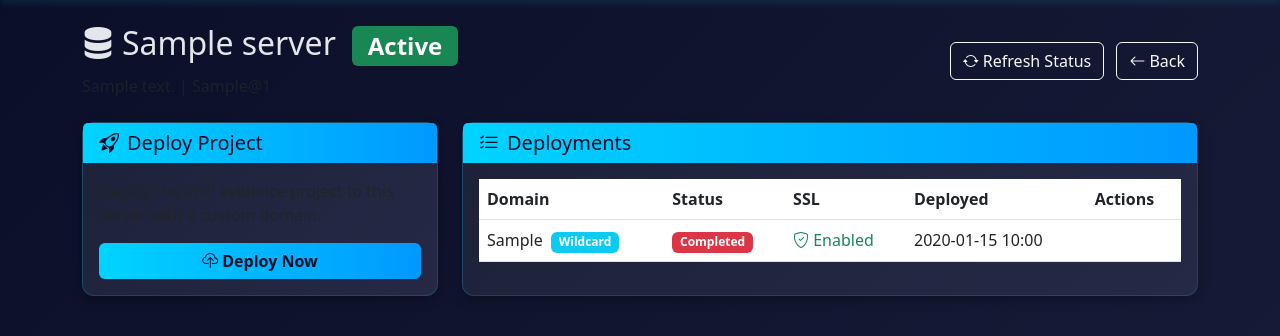
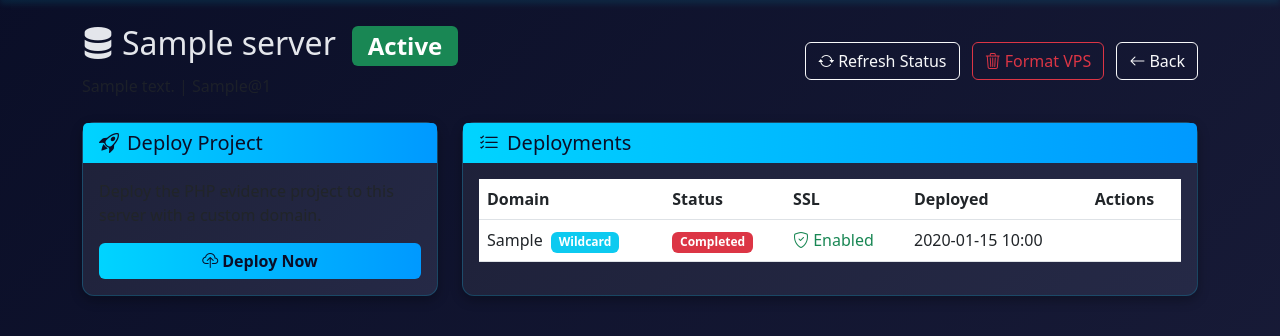
Before and after one commit to x8080x2/LMAO, a Flask app: page /vps/1 in a window 1280 px wide. Shown: the part 58-394 px from the top of the page. Run offline with Flask 3, Linux system fonts and the light colour scheme; tables that the repository leaves empty hold one stand-in row (values such as "Sample post"); parts of the project's set-up code (start-up, migrations or seed data) failed here and were passed over.

Commit message:
Assistant checkpoint: Add Format VPS button with cleanup functionality
Assistant generated file changes:
- vps_manager/templates/view_vps.html: Add Format VPS button with confirmation modal, Add format VPS JavaScript functions
- vps_manager/app.py: Add format VPS route

---

User prompt:

ALso button to clear all format the vps ,  to reinstall the on a new vps

Replit-Commit-Author: Assistant
Replit-Commit-Session-Id: 9c97654d-9d0d-4554-8ae0-3aa89ff547f2
Replit-Commit-Event-Id: 97e14150-5c17-4185-9e60-b8ba69b4adff

```diff
--- a/vps_manager/app.py
+++ b/vps_manager/app.py
@@ -770,6 +770,83 @@ def run_ssl_activation_background(app_context, server_id, deployment_id, passwor
                 ssl_status[deployment_id] = {'status': 'failed', 'step': f'Error: {str(e)}', 'progress': 0}
 
 
+@app.route('/vps/<int:server_id>/format', methods=['POST'])
+def format_vps(server_id):
+    server = VPSServer.query.get_or_404(server_id)
+
+    if not server.is_active:
+        return jsonify({'success': False, 'message': 'Server is not active'})
+
+    password = decrypt_password_safe(server.ssh_password)
+    ssh_key = decrypt_password_safe(server.ssh_key) if server.ssh_key else None
+
+    if not password and not ssh_key:
+        return jsonify({'success': False, 'message': 'Failed to decrypt credentials'})
+
+    try:
+        ssh = paramiko.SSHClient()
+        ssh.set_missing_host_key_policy(paramiko.AutoAddPolicy())
+
+        if ssh_key:
+            from io import StringIO
+            try:
+                key_file = StringIO(ssh_key)
+                pkey = paramiko.RSAKey.from_private_key(key_file)
+            except:
+                try:
+                    key_file = StringIO(ssh_key)
+                    pkey = paramiko.Ed25519Key.from_private_key(key_file)
+                except:
+                    key_file = StringIO(ssh_key)
+                    pkey = paramiko.ECDSAKey.from_private_key(key_file)
+            ssh.connect(server.ip_address, port=server.ssh_port, username=server.ssh_user, pkey=pkey, timeout=30)
+        else:
+            ssh.connect(server.ip_address, port=server.ssh_port, username=server.ssh_user, password=password, timeout=30)
+
+        # Get all deployments for this server
+        deployments = Deployment.query.filter_by(server_id=server_id).all()
+        domains_cleaned = []
+
+        for deployment in deployments:
+            domain = deployment.domain
+
+            # Disable Apache site
+            ssh.exec_command(f"sudo a2dissite {domain}.conf", timeout=30)
+
+            # Remove Apache config
+            ssh.exec_command(f"sudo rm -f /etc/apache2/sites-available/{domain}.conf", timeout=30)
+
+            # Remove SSL certificates
+            ssh.exec_command(f"sudo certbot delete --cert-name {domain} --non-interactive", timeout=60)
+
+            # Remove web files
+            ssh.exec_command(f"sudo rm -rf /var/www/{domain}", timeout=60)
+
+            domains_cleaned.append(domain)
+
+        # Reload Apache
+        ssh.exec_command("sudo systemctl reload apache2", timeout=30)
+
+        ssh.close()
+
+        # Delete deployment records from database
+        DeploymentHistory.query.filter(DeploymentHistory.deployment_id.in_([d.id for d in deployments])).delete(synchronize_session=False)
+        Deployment.query.filter_by(server_id=server_id).delete()
+        db.session.commit()
+
+        log_action('VPS Formatted', f"Formatted VPS {server.name} - Removed {len(domains_cleaned)} deployments", server.id)
+
+        message = f"Successfully formatted VPS.\nRemoved {len(domains_cleaned)} deployment(s)."
+        if domains_cleaned:
+            message += f"\n\nCleaned domains: {', '.join(domains_cleaned)}"
+
+        return jsonify({'success': True, 'message': message})
+
+    except Exception as e:
+        log_action('VPS Format Failed', f"Failed to format VPS {server.name}: {str(e)}", server.id)
+        return jsonify({'success': False, 'message': str(e)})
+
+
 @app.route('/vps/<int:server_id>/deployment/<int:deployment_id>/ssl', methods=['POST'])
 def activate_ssl(server_id, deployment_id):
     server = VPSServer.query.get_or_404(server_id)
--- a/vps_manager/templates/view_vps.html
+++ b/vps_manager/templates/view_vps.html
@@ -15,9 +15,46 @@
         <button class="btn btn-outline-light me-2" onclick="checkStatus()">
             <i class="bi bi-arrow-repeat me-1"></i>Refresh Status
         </button>
+        <button class="btn btn-outline-danger me-2" data-bs-toggle="modal" data-bs-target="#formatModal">
+            <i class="bi bi-trash3 me-1"></i>Format VPS
+        </button>
         <a href="/" class="btn btn-outline-light">
             <i class="bi bi-arrow-left me-1"></i>Back
         </a>
+    </div>
+</div>
+
+<!-- Format VPS Modal -->
+<div class="modal fade" id="formatModal" tabindex="-1" aria-labelledby="formatModalLabel" aria-hidden="true">
+    <div class="modal-dialog">
+        <div class="modal-content bg-dark">
+            <div class="modal-header border-danger">
+                <h5 class="modal-title text-danger" id="formatModalLabel">
+                    <i class="bi bi-exclamation-triangle me-2"></i>Format VPS Server
+                </h5>
+                <button type="button" class="btn-close btn-close-white" data-bs-dismiss="modal" aria-label="Close"></button>
+            </div>
+            <div class="modal-body">
+                <div class="alert alert-danger">
+                    <strong>Warning:</strong> This will remove all Apache configurations, deployments, and uploaded files from this VPS.
+                </div>
+                <p>This action will:</p>
+                <ul>
+                    <li>Remove all Apache virtual hosts</li>
+                    <li>Delete all deployed project files</li>
+                    <li>Remove SSL certificates</li>
+                    <li>Clean deployment records from database</li>
+                </ul>
+                <p class="mb-0"><strong>Type "FORMAT" to confirm:</strong></p>
+                <input type="text" class="form-control mt-2" id="formatConfirmInput" placeholder="Type FORMAT">
+            </div>
+            <div class="modal-footer">
+                <button type="button" class="btn btn-outline-light" data-bs-dismiss="modal">Cancel</button>
+                <button type="button" class="btn btn-danger" id="confirmFormatBtn" onclick="formatVPS()" disabled>
+                    <i class="bi bi-trash3 me-1"></i>Format VPS
+                </button>
+            </div>
+        </div>
     </div>
 </div>
 
@@ -115,12 +152,48 @@
 
 {% block scripts %}
 <script>
+// Enable format button only when user types "FORMAT"
+document.getElementById('formatConfirmInput')?.addEventListener('input', function(e) {
+    const btn = document.getElementById('confirmFormatBtn');
+    if (e.target.value === 'FORMAT') {
+        btn.disabled = false;
+    } else {
+        btn.disabled = true;
+    }
+});
+
 function checkStatus() {
     fetch('/check-status/{{ server.id }}')
         .then(response => response.json())
         .then(data => {
             location.reload();
         });
+}
+
+function formatVPS() {
+    const btn = document.getElementById('confirmFormatBtn');
+    btn.innerHTML = '<span class="spinner-border spinner-border-sm me-1"></span>Formatting...';
+    btn.disabled = true;
+
+    fetch('/vps/{{ server.id }}/format', {
+        method: 'POST'
+    })
+    .then(response => response.json())
+    .then(data => {
+        if (data.success) {
+            alert('VPS formatted successfully!\n\n' + data.message);
+            window.location.href = '/vps/{{ server.id }}';
+        } else {
+            alert('Format failed: ' + data.message);
+            btn.innerHTML = '<i class="bi bi-trash3 me-1"></i>Format VPS';
+            btn.disabled = false;
+        }
+    })
+    .catch(error => {
+        alert('Error formatting VPS: ' + error);
+        btn.innerHTML = '<i class="bi bi-trash3 me-1"></i>Format VPS';
+        btn.disabled = false;
+    });
 }
 
 function activateSSL(serverId, deploymentId) {
```
